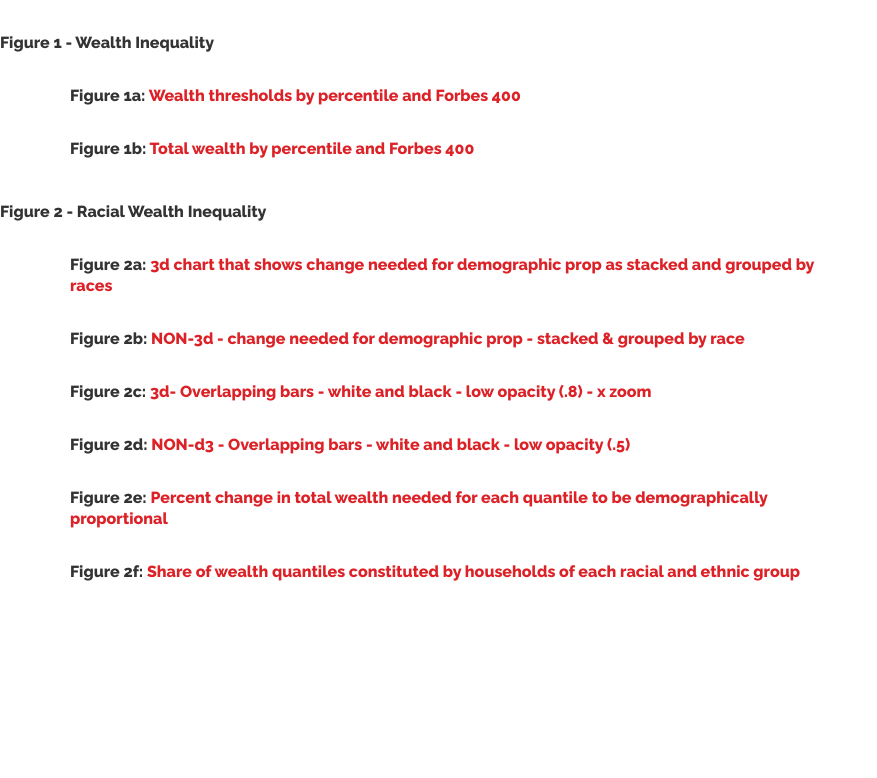
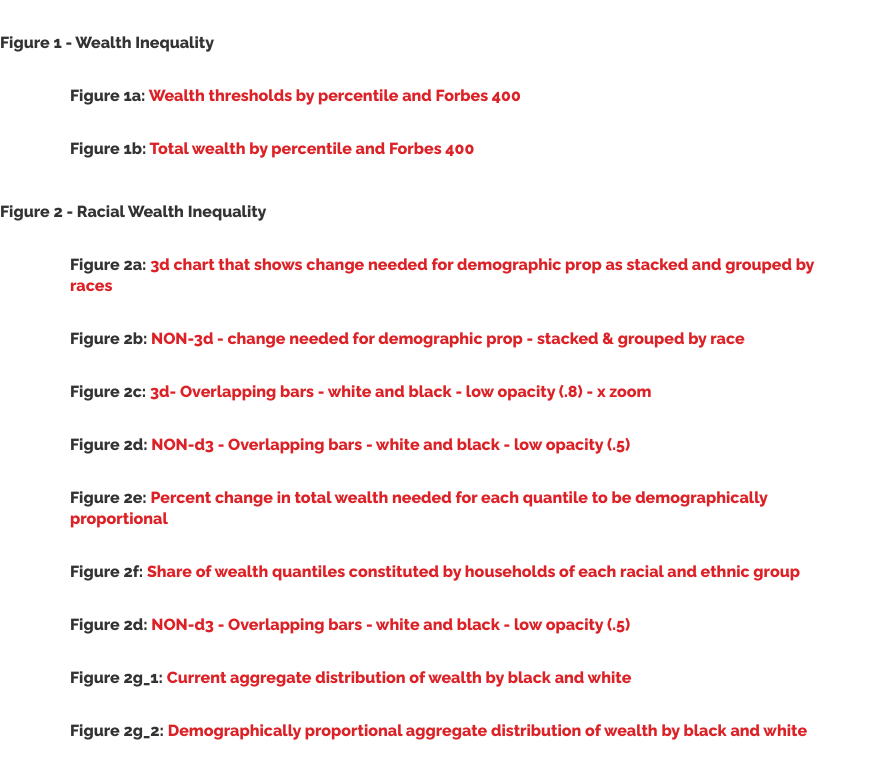
Before and after one commit to AsherDvirDjerassi/RacialWealthGap, a plain HTML site: page index.html in a window 1280 px wide. Shown: the whole page, without its empty margins (0-877 px from the left). Drawn offline with nearby package versions, Linux system fonts and the light colour scheme.

Commit message:
Update index.html

```diff
--- a/index.html
+++ b/index.html
@@ -98,6 +98,17 @@
           <h3>
             Figure 2f: <a href="figure_2f.html">Share of wealth quantiles constituted by households of each racial and ethnic group </a></h3>
           <p></p>
+                    <h3>
+            Figure 2d: <a href="figure_2d.html">NON-d3 - Overlapping bars - white and black - low opacity (.5) </a>
+          </h3>
+          <p></p>
+          <h3>
+            Figure 2g_1: <a href="figure_2g.1.html">Current aggregate distribution of wealth by black and white</a>
+          </h3>
+          <p></p>
+          <h3>
+            Figure 2g_2: <a href="figure_2g.2.html">Demographically proportional aggregate distribution of wealth by black and white</a></h3>
+          <p></p>
           <p></p>
           </p>
         </div>
```
